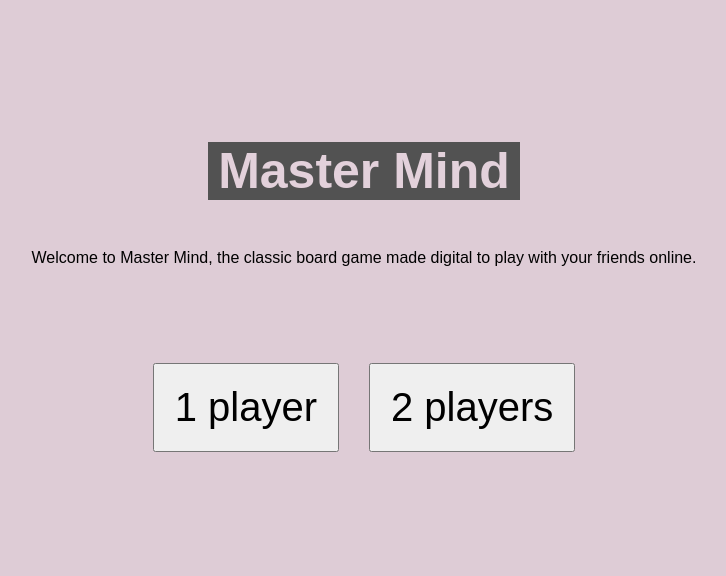
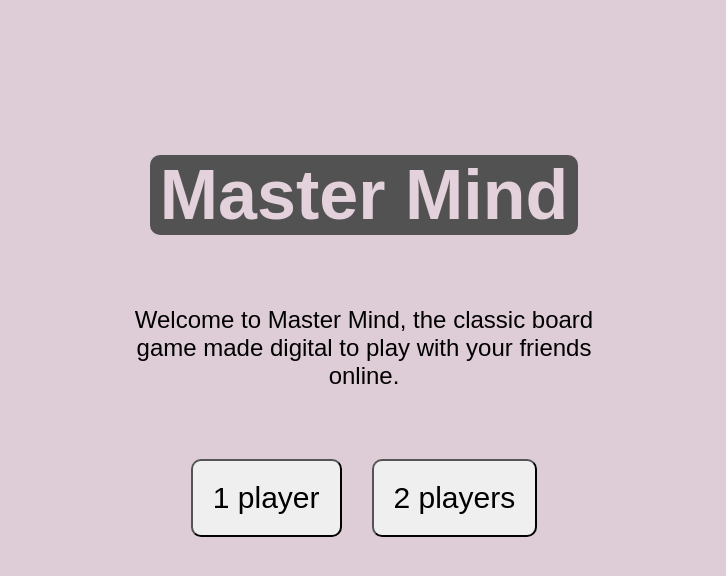
Before and after one commit to Mastermind-online/mastermind-web, an Angular app: page /home in a window 1280 px wide. Shown: the top 576 px of the page, without its empty margins (276-1002 px from the left). Built offline with nearby package versions, Linux system fonts and the light colour scheme.

Commit message:
Improved basic styles

```diff
--- a/src/app/components/home/home.component.scss
+++ b/src/app/components/home/home.component.scss
@@ -2,6 +2,7 @@
     display: flex;
     flex-direction: column;
     align-items: center;
+    max-width: 500px;
 }
 
 .intro {
@@ -13,11 +14,11 @@
 }
 
 .buttons {
-    margin-top: 80px;
+    margin-top: 45px;
 }
 
 button {
-    font-size: 40px;
+    font-size: 30px;
     padding: 20px;
 }
 
@@ -35,5 +36,8 @@ button {
         margin-bottom: 30px;
         margin-right: 0;
     }
+}
 
+p {
+    font-size: 24px;
 }
--- a/src/app/components/one-player/one-player.component.scss
+++ b/src/app/components/one-player/one-player.component.scss
@@ -54,5 +54,4 @@ button {
     font-size: 30px;
     padding: 10px;
     margin-top: 20px;
-    border-radius: 10px;
 }
--- a/src/styles.scss
+++ b/src/styles.scss
@@ -9,8 +9,13 @@ body {
 
 h1 {
     background-color: #525252;
-    font-size: 50px;
+    font-size: 70px;
     font-weight: 700;
     color: #e3d1db;
     padding: 0 10px;
+    border-radius: 10px;
 }
+
+button {
+    border-radius: 10px;
+}
```
